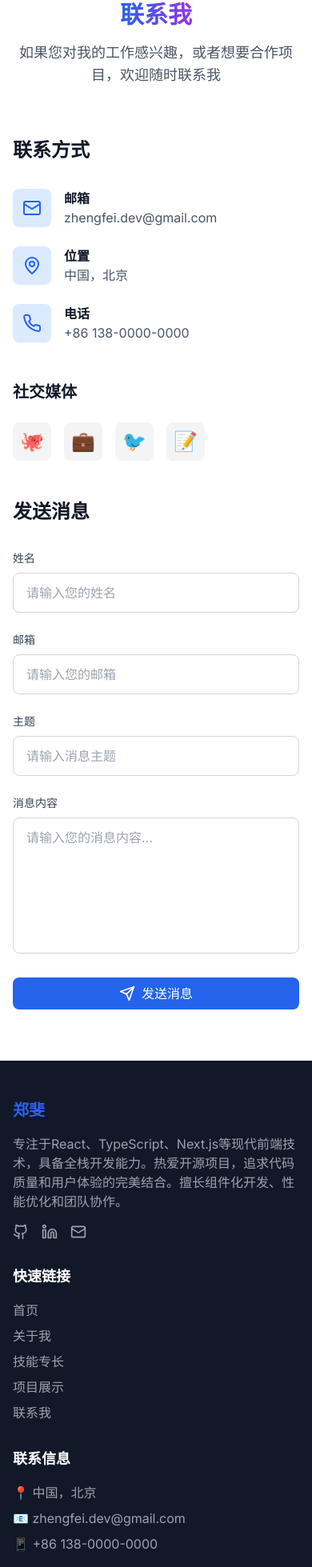
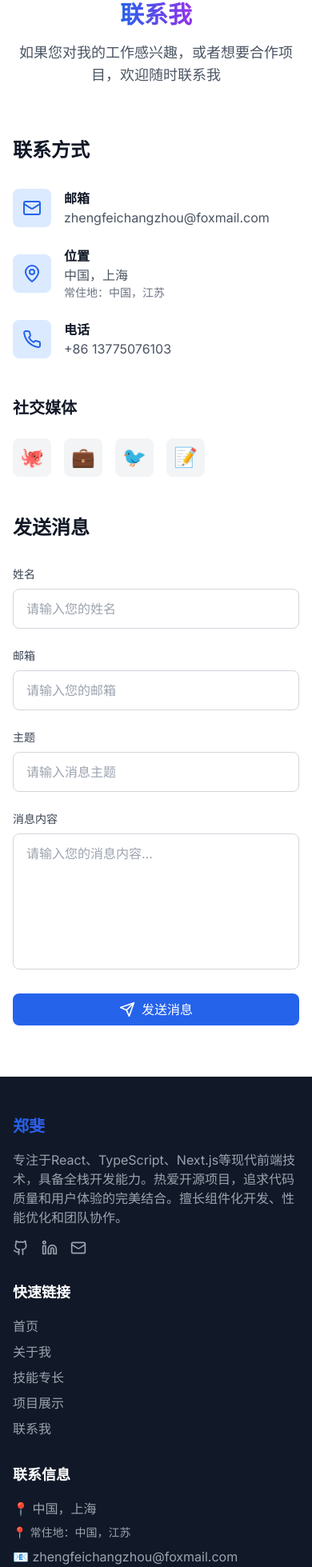
Before and after one commit to geometryzf/geometryzf.github.io.new, a Next.js app: page / in a window 390 px wide. Shown: the part 9023-10982 px from the top of the page at 80% size. Built offline with nearby package versions, Linux system fonts and the light colour scheme.

Commit message:
Update contact information with real email, phone, and location details

```diff
--- a/components/Contact.tsx
+++ b/components/Contact.tsx
@@ -65,6 +65,9 @@ export default function Contact() {
                 <div>
                   <h4 className="font-semibold text-gray-900 dark:text-gray-100">位置</h4>
                   <p className="text-gray-600 dark:text-gray-400">{siteConfig.contact.location}</p>
+                  {siteConfig.contact.locationDetail && (
+                    <p className="text-sm text-gray-500 dark:text-gray-500">{siteConfig.contact.locationDetail}</p>
+                  )}
                 </div>
               </div>
               <div className="flex items-center space-x-4">
--- a/components/Footer.tsx
+++ b/components/Footer.tsx
@@ -42,6 +42,9 @@ export default function Footer() {
             <h4 className="text-lg font-semibold mb-4">联系信息</h4>
             <div className="space-y-2 text-gray-400">
               <p>📍 {siteConfig.contact.location}</p>
+              {siteConfig.contact.locationDetail && (
+                <p className="text-sm">📍 {siteConfig.contact.locationDetail}</p>
+              )}
               <p>📧 {siteConfig.contact.email}</p>
               <p>📱 {siteConfig.contact.phone}</p>
             </div>
--- a/config/site.ts
+++ b/config/site.ts
@@ -6,9 +6,10 @@ export const siteConfig = {
 
   // 联系信息
   contact: {
-    email: 'zhengfei.dev@gmail.com', // 请替换为你的真实邮箱
-    phone: '+86 138-0000-0000', // 请替换为你的真实电话
-    location: '中国，北京', // 请替换为你的真实地址
+    email: 'zhengfeichangzhou@foxmail.com', // 主要邮箱
+    phone: '+86 13775076103',
+    location: '中国，上海', // 现居地
+    locationDetail: '常住地：中国，江苏', // 常住地
   },
 
   // 社交媒体
```
